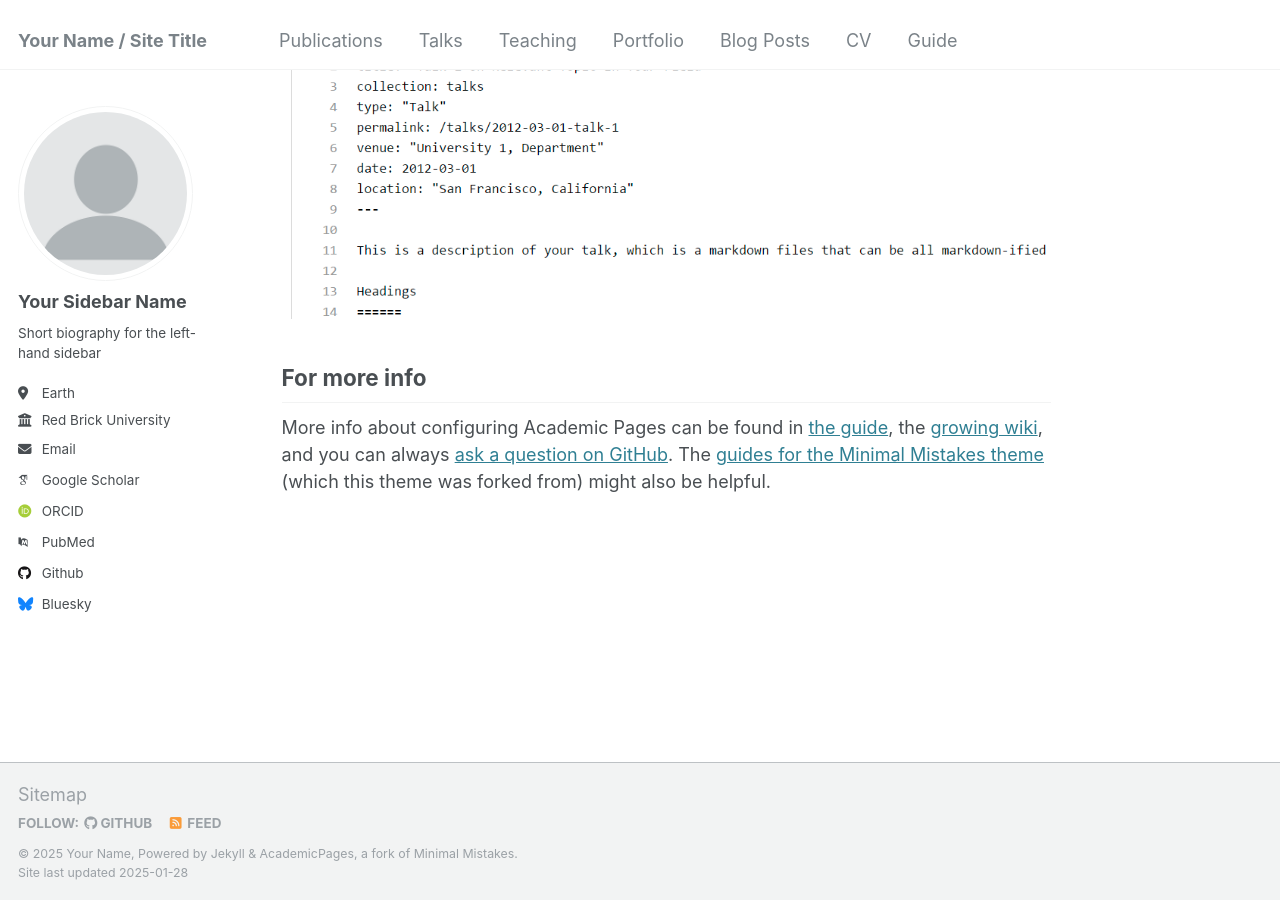
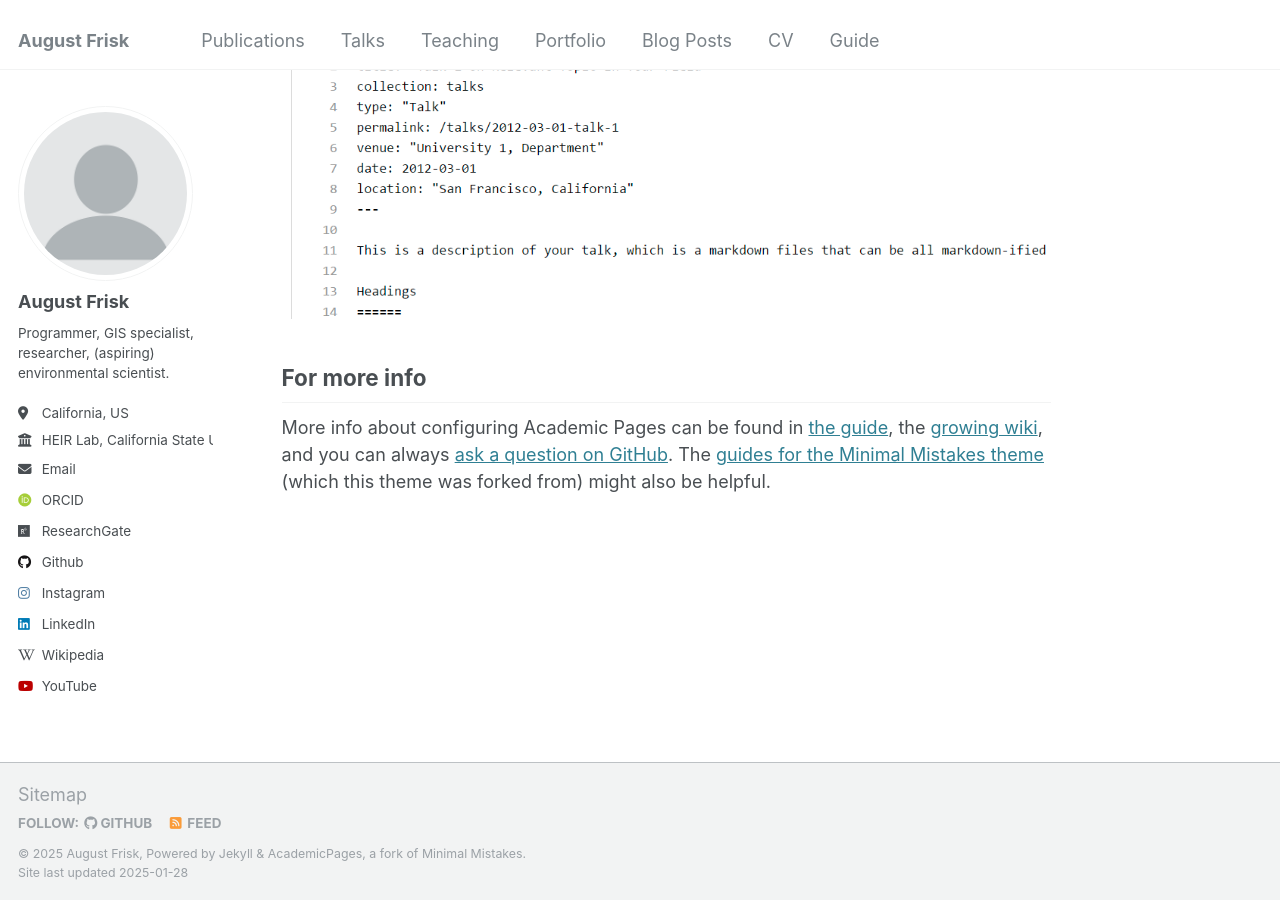
Before and after one commit to 4N0NYM0U5MY7H/4N0NYM0U5MY7H.github.io, a Jekyll site: the page built from _pages/about.md, in a window 1280 px wide and 900 px high, scrolled down 2643 px. Built offline with Jekyll 4.4.1, drawn with Linux system fonts in a browser that asks for light colours; some web fonts are replaced.

Commit message:
Update _config.yml

```diff
--- a/_config.yml
+++ b/_config.yml
@@ -8,13 +8,13 @@
 
 # Basic Site Settings
 locale                   : "en-US"
-title                    : "Your Name / Site Title"
+title                    : "August Frisk"
 title_separator          : "-"
-name                     : &name "Your Name"
-description              : &description "personal description"
-url                      : https://academicpages.github.io # the base hostname & protocol for your site e.g. "https://[your GitHub username].github.io"
+name                     : &name "August Frisk"
+description              : &description "Programmer, GIS specialist, researcher, (aspiring) environmental scientist."
+url                      : https://4N0NYM0U5MY7H.github.io # the base hostname & protocol for your site e.g. "https://[your GitHub username].github.io"
 baseurl                  : "" # the subpath of your site, e.g. "/blog"
-repository               : "academicpages/academicpages.github.io"
+repository               : "4N0NYM0U5MY7H/4N0NYM0U5MY7H.github.io"
 
 # Site Author - The following control what appear as part of the author content on the side bar.
 #               If a field is blank the icon and link will not appear, otherwise it will be shown.
@@ -22,43 +22,43 @@ repository               : "academicpages/academicpages.github.io"
 author:
   # Biographic information
   avatar           : "profile.png"
-  name             : "Your Sidebar Name"
+  name             : "August Frisk"
   pronouns         : # example: "she/her"
-  bio              : "Short biography for the left-hand sidebar"
-  location         : "Earth"
-  employer         : "Red Brick University"
+  bio              : "Programmer, GIS specialist, researcher, (aspiring) environmental scientist."
+  location         : "California, US"
+  employer         : "HEIR Lab, California State University Stanislaus"
   uri              : # URL
-  email            : "none@example.org"
+  email            : "afrisk1@csustan.edu"
 
   # Academic websites
   arxiv            : # URL - Update with the correct link to your profile
-  googlescholar    : "https://scholar.google.com/citations?user=PS_CX0AAAAAJ"
+  googlescholar    : # URL
   impactstory      : # URL
-  orcid            : "http://orcid.org/yourorcidurl"
+  orcid            : "http://orcid.org/0009-0007-9200-8438"
   semantic         : # URL
-  pubmed           : "https://www.ncbi.nlm.nih.gov/pubmed/?term=john+snow"
-  researchgate     : # URL
+  pubmed           : # URL
+  researchgate     : "https://www.researchgate.net/profile/August-Frisk"
   scopus           : # URL
 
   # Repositories and software development
   bitbucket        : # Username - Update with your username on the site
   codepen          : # Username
   dribbble         : # Username
-  github           : "academicpages"
+  github           : "4N0NYM0U5MY7H"
   kaggle           : # Username
   stackoverflow    : # User number or user number and name (i.e., use "1" or "1/jeff-atwood")
 
   # Social media
-  bluesky          : "bsky.app" # Replace this with you Bluesky username
+  bluesky          : # Replace this with you Bluesky username
   facebook         : # Username
   flickr           : # Username
   foursquare       : # Username
   goodreads        : # Username
   google_plus      : # Username
   keybase          : # Username
-  instagram        : # Username
+  instagram        : parasiticfrisk
   lastfm           : # Username
-  linkedin         : # Username
+  linkedin         : august-frisk
   mastodon         : # URL
   medium           : # URL
   pinterest        : # Username
@@ -69,9 +69,9 @@ author:
   twitter          : # Username for X / Twitter
   vine             : # Username
   weibo            : # Username
-  wikipedia        : # Username
+  wikipedia        : Parasiticfrisk
   xing             : # Username
-  youtube          : # Username
+  youtube          : obad-hai
   zhihu            : # Username
 
 # Publication Category - The following the list of publication categories and their headings
```
